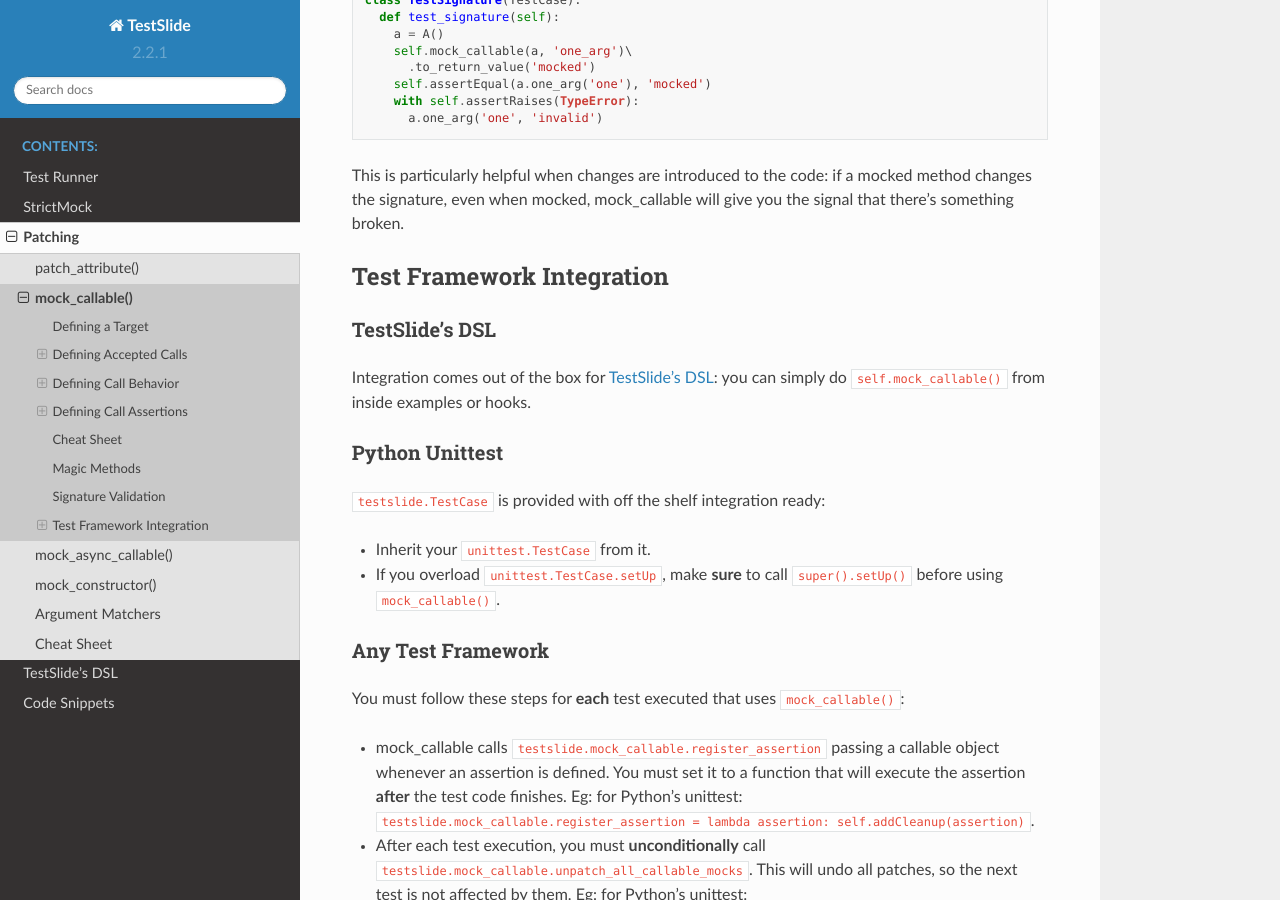
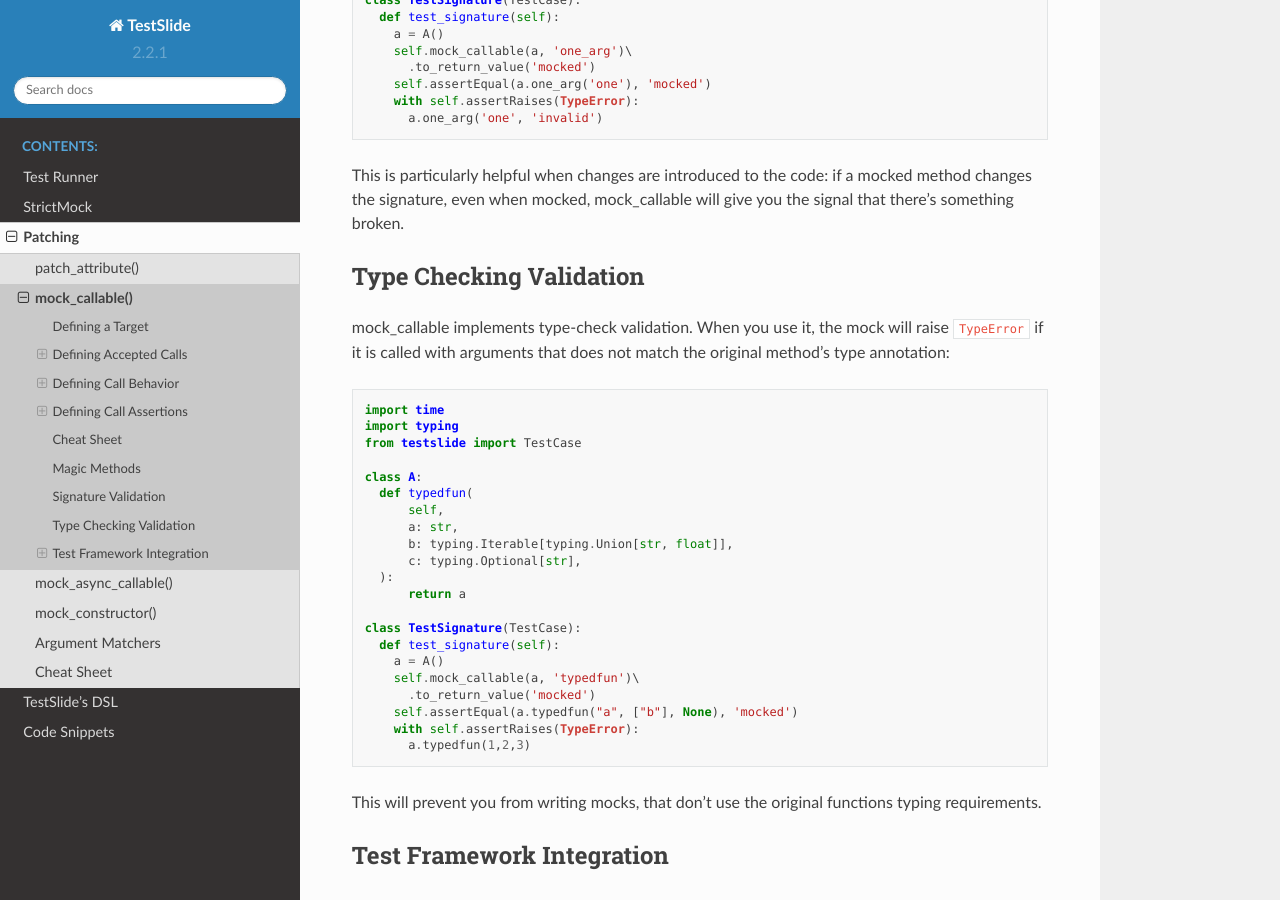
Before and after one commit to facebook/TestSlide, a Sphinx documentation site: the page built from docs/patching/mock_callable/index.rst, in a window 1280 px wide and 900 px high, scrolled down 8011 px. Built offline with Sphinx 7.4.7 and the Read the Docs theme 2.0.0, drawn with Linux system fonts in a browser that asks for light colours.

Commit message:
add typechecking validation to mock_callable docs

```diff
--- a/docs/patching/mock_callable/index.rst
+++ b/docs/patching/mock_callable/index.rst
@@ -403,6 +403,38 @@
 
 This is particularly helpful when changes are introduced to the code: if a mocked method changes the signature, even when mocked, mock_callable will give you the signal that there's something broken.
 
+
+Type Checking Validation
+------------------------
+
+mock_callable implements type-check validation. When you use it, the mock will raise ``TypeError`` if it is called with arguments that does not match the original method's type annotation:
+
+.. code-block:: python
+
+  import time
+  import typing
+  from testslide import TestCase
+
+  class A:
+    def typedfun(
+        self,
+        a: str,
+        b: typing.Iterable[typing.Union[str, float]],
+        c: typing.Optional[str],
+    ):
+        return a
+
+  class TestSignature(TestCase):
+    def test_signature(self):
+      a = A()
+      self.mock_callable(a, 'typedfun')\
+        .to_return_value('mocked')
+      self.assertEqual(a.typedfun("a", ["b"], None), 'mocked')
+      with self.assertRaises(TypeError):
+        a.typedfun(1,2,3)
+
+This will prevent you from writing mocks, that don't use the original functions typing requirements.
+
 Test Framework Integration
 --------------------------
 
```
